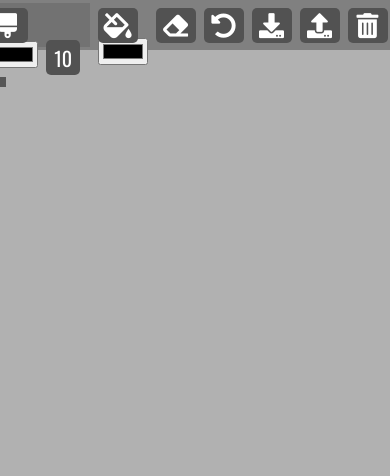
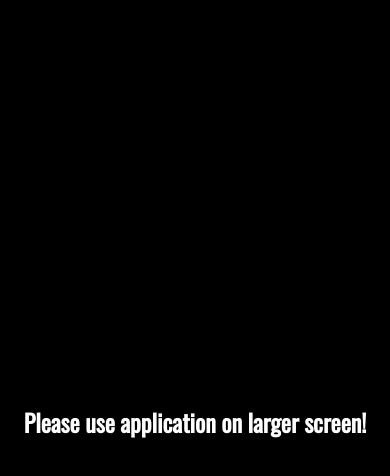
Before and after one commit to Prasenjit-3433/Lets-Draw, a plain HTML site: page index.html in a window 390 px wide. Drawn offline with nearby package versions, Linux system fonts and the light colour scheme.

Commit message:
Build UI - Custom Slider, JSColor, Mobile Message

```diff
--- a/index.html
+++ b/index.html
@@ -18,14 +18,14 @@
         <!-- Brush -->
         <div class="brush tool">
             <i class="fas fa-brush" id="brush" title="Brush"></i>
-            <input type="color">
+            <input class="jscolor" value="a51dab" id="brush-color">
             <span class="size" id="brush-size" title="Brush Size">10</span>
             <input type="range" min="1" max="50" value="10" class="slider" id="brush-slider">
         </div>
         <!-- Bucket -->
         <div class="bucket tool">
             <i class="fas fa-fill-drip" title="Background Color"></i>
-            <input type="color">
+            <input class="jscolor" value="ffffff" id="bucket-color">
         </div>
         <!-- Eraser -->
         <div class="tool">
@@ -55,7 +55,13 @@
         </div>
     </div>
 
+    <!-- Mobile Message -->
+    <div class="mobile-message">
+        <h2>Please use application on larger screen!</h2>
+    </div>
+
     <!-- Script -->
+    <script src="jscolor.js"></script>
     <script src="script.js"></script>
 </body>
 </html>
```
Also changed, not shown: 1 other file.
